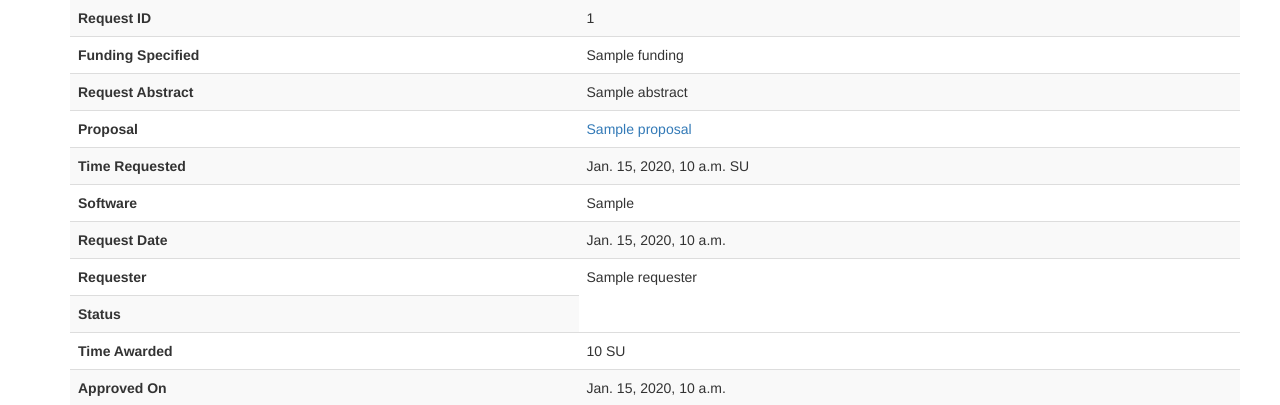
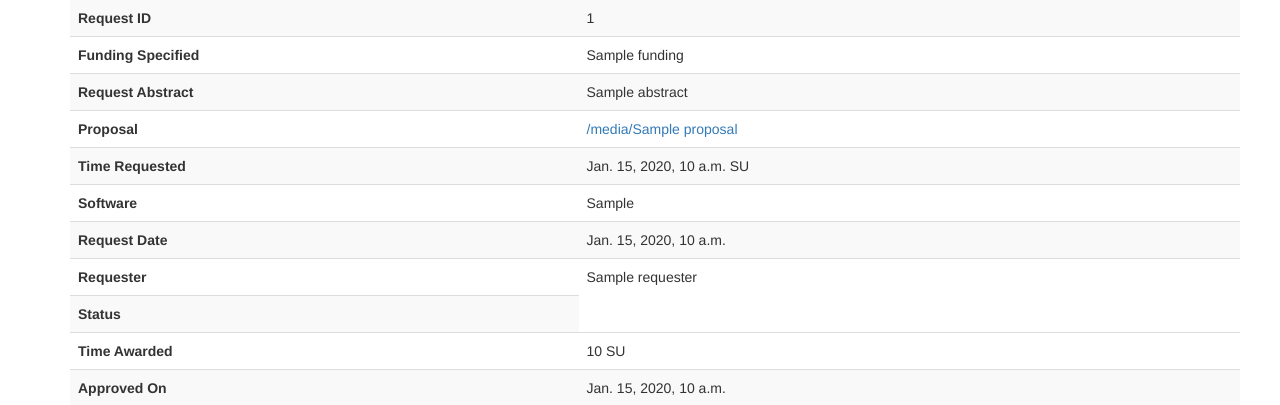
Before and after one commit to ResearchComputing/RCAMP, a Django app: template rcamp/projects/templates/allocation-request-detail.html in a window 1280 px wide. Shown: the part 888-1293 px from the top of the page. Run offline with Django 3.2, Linux system fonts and the light colour scheme; the template is opened without the code that fills it: most values are stand-ins (such as "Sample title", 1, 10 or a date in 2020); some libraries are stand-ins or nearby versions.

Commit message:
Proposal link name matches URL, made MEDIA settings more apparent. #200

```diff
--- a/rcamp/projects/templates/allocation-request-detail.html
+++ b/rcamp/projects/templates/allocation-request-detail.html
@@ -45,7 +45,7 @@
       </tr>
       <tr>
         <td><strong>Proposal</strong></td>
-        <td><a href="{{ object.proposal.url }}">{{ object.proposal.name }}</a></td>
+        <td><a href="{{ object.proposal.url }}">{{ MEDIA_URL }}{{ object.proposal.name }}</a></td>
       </tr>
       <tr>
         <td><strong>Time Requested</strong></td>
--- a/rcamp/rcamp/settings.py
+++ b/rcamp/rcamp/settings.py
@@ -141,6 +141,11 @@ STATICFILES_DIRS = (
     os.path.join(os.path.dirname(os.path.abspath(__file__)),'static'),
 )
 
+# Media files (User-uploaded files)
+# https://docs.djangoproject.com/en/1.8/ref/settings/#media-root
+MEDIA_URL = '/media/'
+MEDIA_ROOT = os.path.join(BASE_DIR,'media','')
+
 # GRAPPELLI ADMIN SETTINGS
 GRAPPELLI_ADMIN_TITLE = 'RCAMP'
 
```
